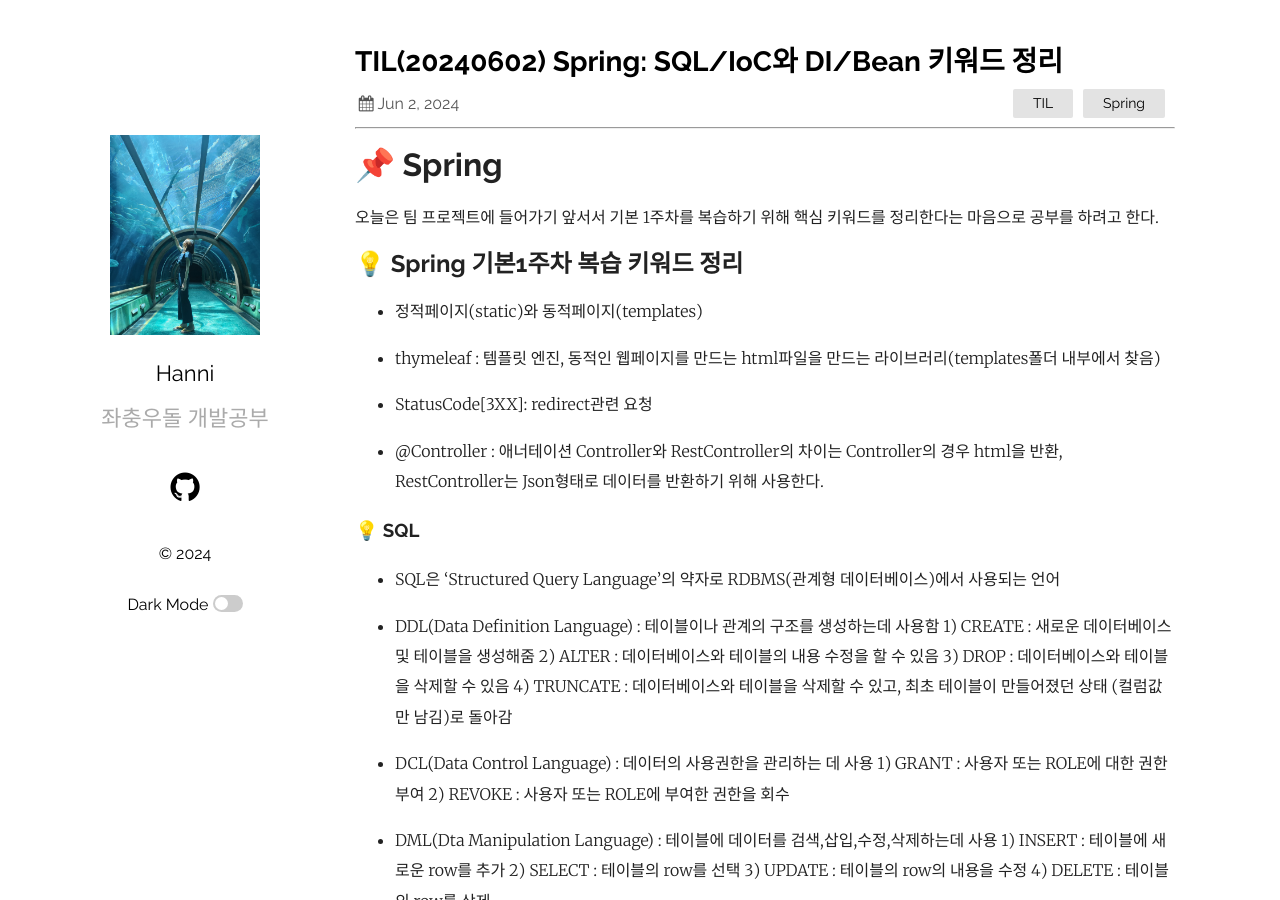
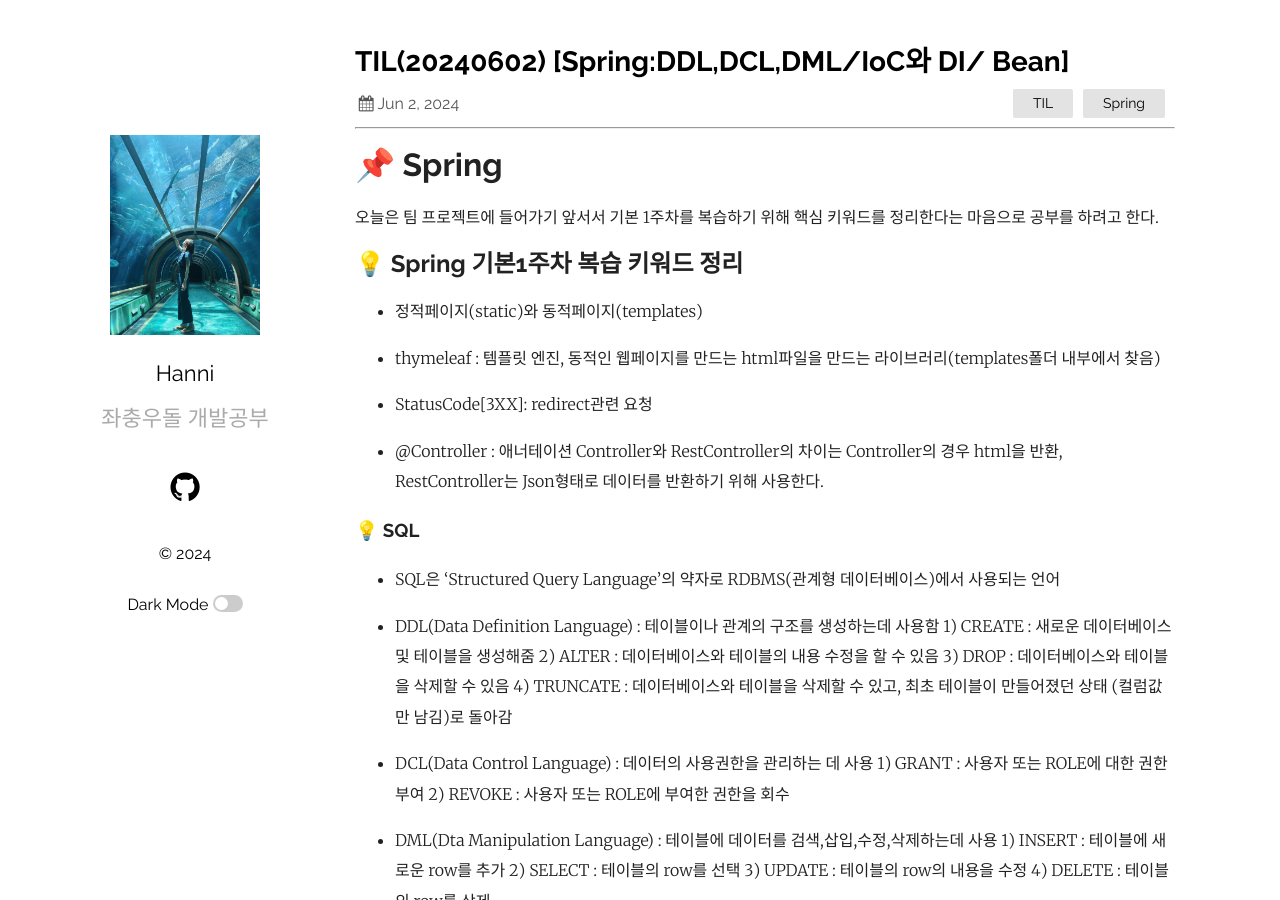
Before and after one commit to HaejungHan/HaejungHan.previous.blog, a Jekyll site: the page built from _posts/2024-06-02-spring DDLDCLDML Ioc와DI 와 Bean.markdown, in a window 1280 px wide and 900 px high. Built offline with Jekyll 4.4.1, drawn with Linux system fonts in a browser that asks for light colours.

Commit message:
포스트 재생성

```diff
--- a/_posts/2024-06-02-Spring SQL IoC DI  bean.markdown
+++ b/_posts/2024-06-02-spring DDLDCLDML Ioc와DI 와 Bean.markdown
@@ -1,6 +1,6 @@
 ---
 layout: post
-title:  "TIL(20240602) Spring: SQL/IoC와 DI/Bean 키워드 정리"
+title:  "TIL(20240602) [Spring:DDL,DCL,DML/IoC와 DI/ Bean]"
 date:  2024-06-02
 categories: TIL Spring
 ---
@@ -178,3 +178,6 @@
 ### 💡 Jpa : java ORM기술의  대표적 명세
 - 웹 어플리케이션 서버와 JDBC 사이에서 동작이 되고 있는데, Jpa를 사용하게 되면 데이터베이스에 직접 연결하지 않아도 자동으로 매핑이 된다.
 - Jpa는 표준 명세, 이를 실제로 구현한 프레임워크 중 사실상 표준이 하이버네이트(Hibernate) 이다.
+
+
+---------------------------------------------------------------------
```
